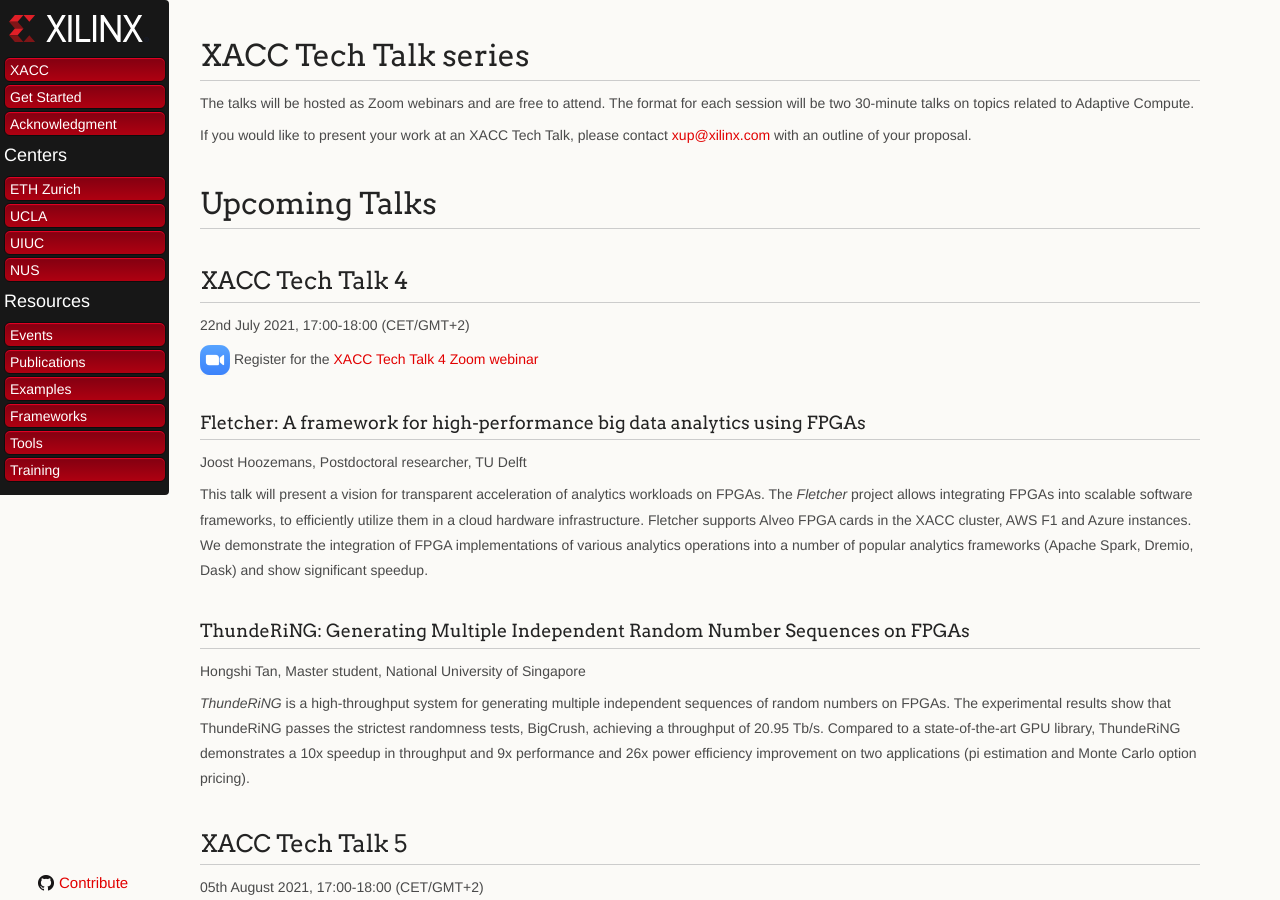
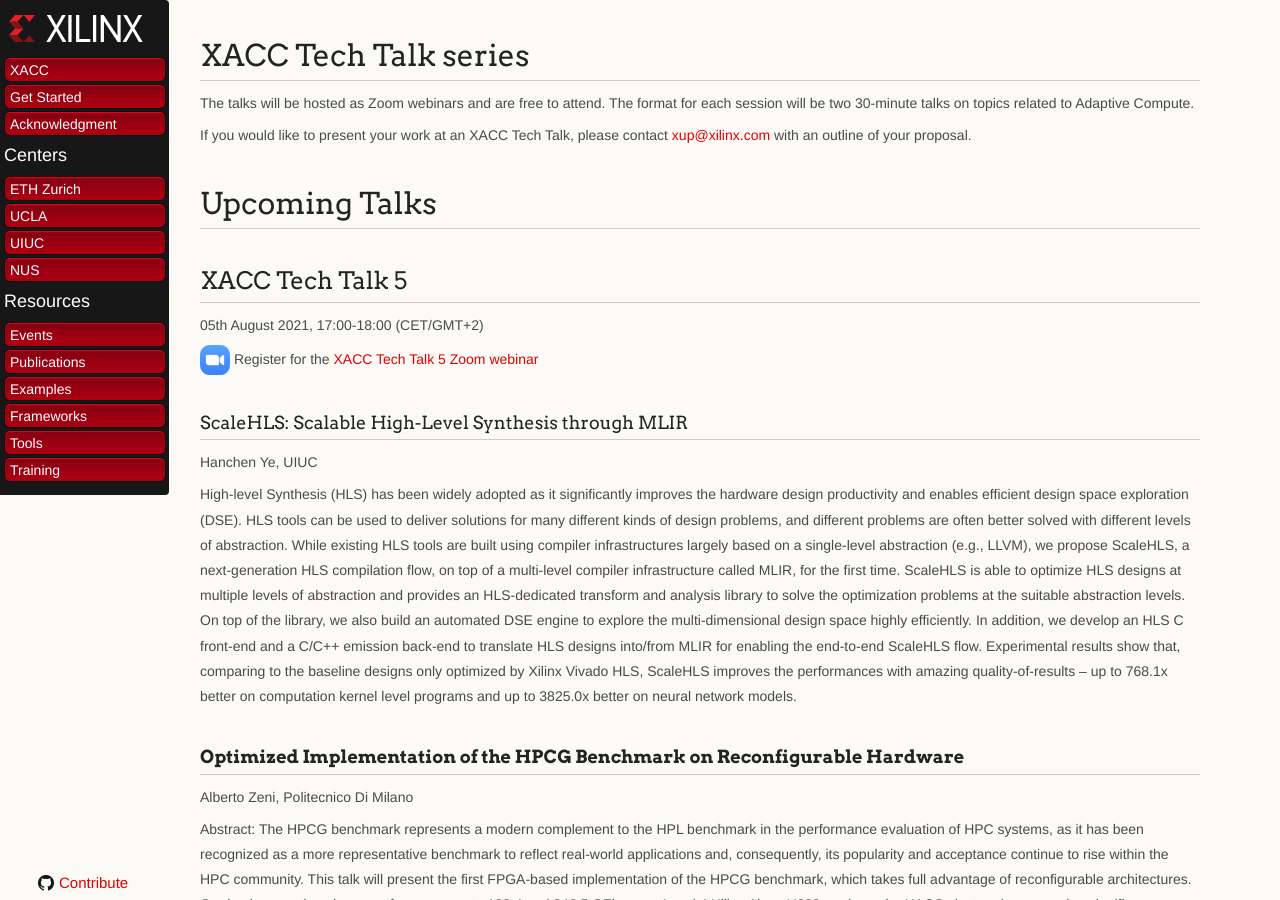
Before and after one commit to Xilinx/xacc, a Jekyll site: the page built from docs/xacc_tech_talks.md, in a window 1280 px wide and 900 px high. Built offline with Jekyll 4.4.1, drawn with Linux system fonts in a browser that asks for light colours; our own code applies the rules of GitHub Pages for plain Markdown files; some of the changed text lies outside the part shown.

Commit message:
Update Tech talks page

```diff
--- a/docs/xacc_tech_talks.md
+++ b/docs/xacc_tech_talks.md
@@ -5,30 +5,6 @@
 If you would like to present your work at an XACC Tech Talk, please contact [xup@xilinx.com](xup@xilinx.com) with an outline of your proposal.
 
 # Upcoming Talks
-
-
-
-## XACC Tech Talk 4
-
-22<sup>nd</sup>  July 2021, 17:00-18:00 (CET/GMT+2)
-
-[![](./images/zoom_30.png)]((https://xilinx.zoom.us/webinar/register/WN_PQxFA2rFRRmuzXU7bJrA0Q))   Register for the [XACC Tech Talk 4 Zoom webinar](https://xilinx.zoom.us/webinar/register/WN_PQxFA2rFRRmuzXU7bJrA0Q)
-
-### Fletcher: A framework for high-performance big data analytics using FPGAs
-
-Joost Hoozemans, Postdoctoral researcher, TU Delft
-
-This talk will present a vision for transparent acceleration of analytics workloads on FPGAs.
-The *Fletcher* project allows integrating FPGAs into scalable software frameworks, to efficiently utilize them in a cloud hardware infrastructure. Fletcher supports Alveo FPGA cards in the XACC cluster, AWS F1 and Azure instances.
-We demonstrate the integration of FPGA implementations of various analytics operations into a number of popular analytics frameworks (Apache Spark, Dremio, Dask) and show significant speedup.
-
-### ThundeRiNG: Generating Multiple Independent Random Number Sequences on FPGAs
-
-Hongshi Tan, Master student, National  University of Singapore
-
-*ThundeRiNG* is a high-throughput system for generating multiple independent sequences of random numbers on FPGAs. The experimental results show that ThundeRiNG passes the strictest randomness tests, BigCrush, achieving a throughput of 20.95 Tb/s.
-Compared to a state-of-the-art GPU library, ThundeRiNG demonstrates a 10x speedup in throughput and 9x performance and 26x power efficiency improvement on two applications (pi estimation and Monte Carlo option pricing).
-
 
 
 ## XACC Tech Talk 5
@@ -117,7 +93,7 @@
 
 8<sup>th</sup>  July, 2021
 
-[![](./images/youtube_social_circle_white.png)](https://www.youtube.com/watch?v=P93WlrBVxoM)  View the recording [XACC Tech Talk 3 recording](https://youtu.be/D8ZunBYc5xI)
+[![](./images/youtube_social_circle_white.png)](https://youtu.be/D8ZunBYc5xI)  View the recording [XACC Tech Talk 3 recording](https://youtu.be/D8ZunBYc5xI)
 
 ### Blockchain Machine: Accelerating Validation Bottlenecks in Hyperledger Fabric
 
```
Also changed, not shown: other parts of docs/xacc_tech_talks.md (+24 -0 lines).
